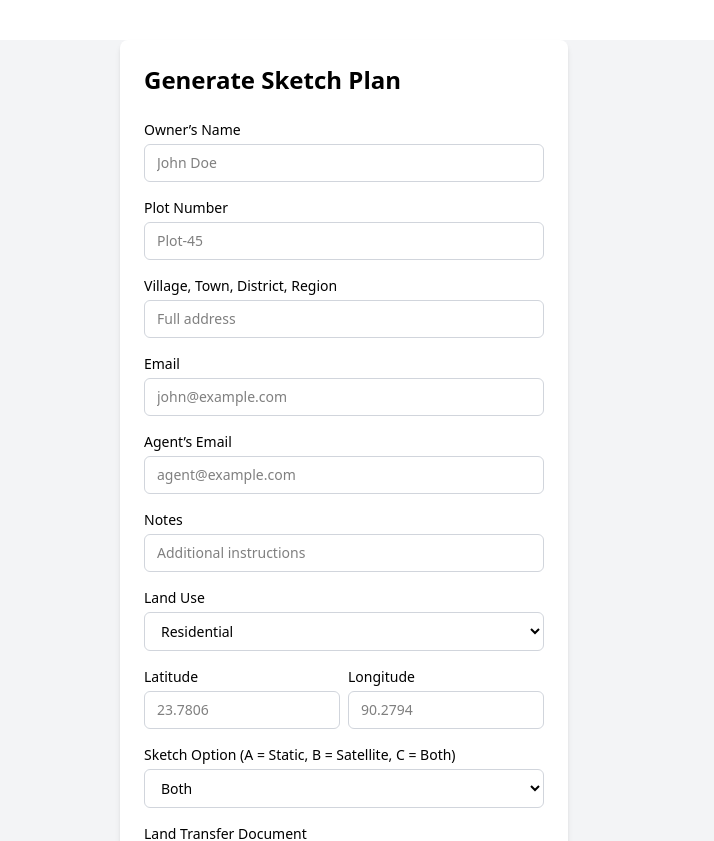
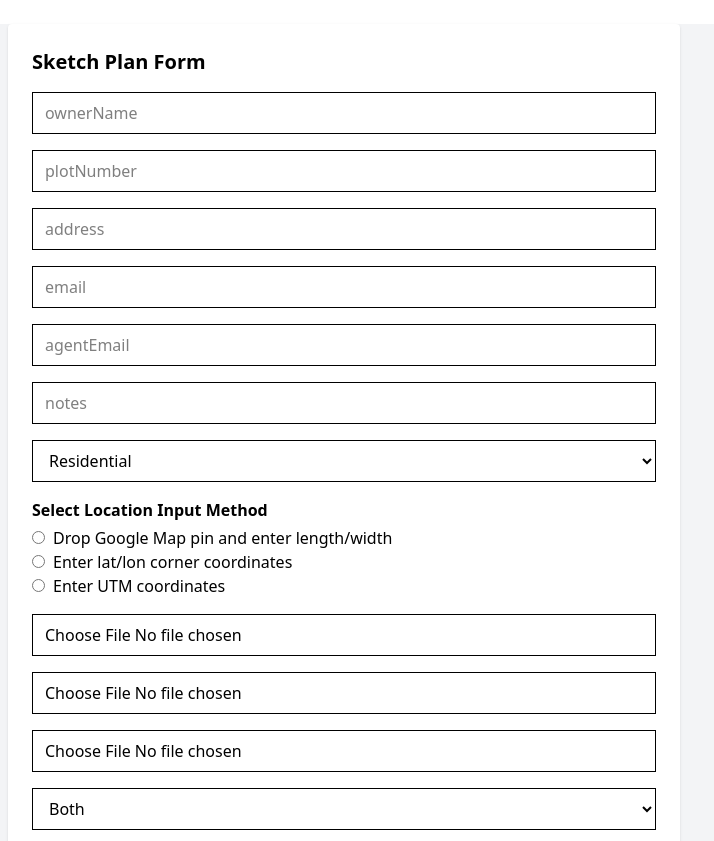
Before and after one commit to almunna/Sketchplan, a React (Vite) app in the folder frontend/: page / in a window 1280 px wide. Shown: the top 841 px of the page, without its empty margins (282-996 px from the left). Built offline with nearby package versions, Linux system fonts and the light colour scheme.

Commit message:
Update 3 SketchPlanForm.jsx

```diff
--- a/frontend/src/components/SketchPlanForm.jsx
+++ b/frontend/src/components/SketchPlanForm.jsx
@@ -1,4 +1,4 @@
-import React, { useState } from "react";
+import React, { useState, useEffect } from "react";
 
 const SketchPlanForm = () => {
   const [formData, setFormData] = useState({
@@ -17,32 +17,85 @@ const SketchPlanForm = () => {
     idProof: null,
   });
 
+  const [locationOption, setLocationOption] = useState("");
+  const [latLngCorners, setLatLngCorners] = useState([{ lat: "", lon: "" }]);
+  const [utmCoords, setUtmCoords] = useState([
+    { zone: "", easting: "", northing: "" },
+  ]);
   const [response, setResponse] = useState(null);
   const [loading, setLoading] = useState(false);
 
+  // Google Map Embed (Option A)
+  useEffect(() => {
+    if (locationOption === "A") {
+      const initMap = () => {
+        const map = new window.google.maps.Map(document.getElementById("map"), {
+          center: { lat: 13.4549, lng: -16.579 },
+          zoom: 14,
+        });
+
+        let marker = null;
+
+        map.addListener("click", (e) => {
+          const lat = e.latLng.lat();
+          const lon = e.latLng.lng();
+          setFormData((prev) => ({ ...prev, lat, lon }));
+
+          if (marker) marker.setMap(null);
+          marker = new window.google.maps.Marker({
+            position: { lat, lng: lon },
+            map,
+          });
+        });
+      };
+
+      if (!window.google) {
+        const script = document.createElement("script");
+        script.src = `https://maps.googleapis.com/maps/api/js?key=YOUR_API_KEY`;
+        script.async = true;
+        script.onload = initMap;
+        document.body.appendChild(script);
+      } else {
+        initMap();
+      }
+    }
+  }, [locationOption]);
+
   const handleChange = (e) => {
     const { name, value, files } = e.target;
-    if (files) {
-      setFormData((prev) => ({ ...prev, [name]: files[0] }));
-    } else {
-      setFormData((prev) => ({ ...prev, [name]: value }));
-    }
+    setFormData((prev) => ({
+      ...prev,
+      [name]: files ? files[0] : value,
+    }));
   };
 
   const handleSubmit = async (e) => {
     e.preventDefault();
+
+    if (
+      (locationOption === "A" && (!formData.lat || !formData.lon)) ||
+      (locationOption === "B" && latLngCorners.length < 4) ||
+      (locationOption === "C" && utmCoords.length < 4)
+    ) {
+      alert("Please complete the selected location input method.");
+      return;
+    }
+
     const data = new FormData();
+    Object.entries(formData).forEach(([key, value]) => {
+      if (value) data.append(key, value);
+    });
 
-    Object.entries(formData).forEach(([key, value]) => {
-      if (value !== null && value !== "") {
-        data.append(key, value);
+    if (locationOption === "B") {
+      data.append("latLngCorners", JSON.stringify(latLngCorners));
+    } else if (locationOption === "C") {
+      data.append("utmCoords", JSON.stringify(utmCoords));
     }
-    });
 
     try {
       setLoading(true);
       const res = await fetch(
-        "https://sketchplan-8.onrender.com/api/submissions",
+        "https://sketchplan.onrender.com/api/submissions",
         {
           method: "POST",
           body: data,
@@ -52,8 +105,6 @@ const SketchPlanForm = () => {
       if (!res.ok) throw new Error("Submission failed");
       const json = await res.json();
       setResponse(json);
-
-      // Reset form
       setFormData({
         ownerName: "",
         plotNumber: "",
@@ -69,146 +120,262 @@ const SketchPlanForm = () => {
         utmSketch: null,
         idProof: null,
       });
+      setLatLngCorners([{ lat: "", lon: "" }]);
+      setUtmCoords([{ zone: "", easting: "", northing: "" }]);
+      setLocationOption("");
     } catch (err) {
-      console.error(err);
       alert("Submission failed. Please try again.");
     } finally {
       setLoading(false);
     }
   };
 
-  return (
-    <div className="max-w-md mx-auto bg-white shadow-md rounded-lg p-6 mt-10">
-      <h2 className="text-2xl font-bold mb-6">Generate Sketch Plan</h2>
-
-      <form className="space-y-4" onSubmit={handleSubmit}>
-        {[
-          ["ownerName", "Owner’s Name", "John Doe"],
-          ["plotNumber", "Plot Number", "Plot-45"],
-          ["address", "Village, Town, District, Region", "Full address"],
-          ["email", "Email", "john@example.com"],
-          ["agentEmail", "Agent’s Email", "agent@example.com"],
-          ["notes", "Notes", "Additional instructions"],
-        ].map(([name, label, placeholder]) => (
-          <div key={name}>
-            <label className="block text-sm font-medium mb-1">{label}</label>
+  const renderLatLngInputs = () => (
+    <>
+      {latLngCorners.map((pair, idx) => (
+        <div className="flex gap-2 mb-2" key={idx}>
           <input
-              type="text"
-              name={name}
-              value={formData[name]}
-              onChange={handleChange}
-              placeholder={placeholder}
-              className="w-full border border-gray-300 rounded-md px-3 py-2 text-sm focus:outline-none focus:ring-2 focus:ring-blue-500"
-              required={[
-                "ownerName",
-                "address",
-                "landUse",
-                "sketchOption",
-              ].includes(name)}
+            type="number"
+            step="any"
+            placeholder="Latitude"
+            className="w-1/2 border px-2 py-1"
+            value={pair.lat}
+            onChange={(e) => {
+              const updated = [...latLngCorners];
+              updated[idx].lat = e.target.value;
+              setLatLngCorners(updated);
+            }}
+          />
+          <input
+            type="number"
+            step="any"
+            placeholder="Longitude"
+            className="w-1/2 border px-2 py-1"
+            value={pair.lon}
+            onChange={(e) => {
+              const updated = [...latLngCorners];
+              updated[idx].lon = e.target.value;
+              setLatLngCorners(updated);
+            }}
           />
         </div>
       ))}
+      <button
+        type="button"
+        onClick={() =>
+          setLatLngCorners([...latLngCorners, { lat: "", lon: "" }])
+        }
+      >
+        ➕ Add Point
+      </button>
+    </>
+  );
 
-        <div>
-          <label className="block text-sm font-medium mb-1">Land Use</label>
+  const renderUtmInputs = () => (
+    <>
+      {utmCoords.map((point, idx) => (
+        <div className="flex gap-2 mb-2" key={idx}>
+          <input
+            type="text"
+            placeholder="Zone"
+            className="w-1/3 border px-2 py-1"
+            value={point.zone}
+            onChange={(e) => {
+              const updated = [...utmCoords];
+              updated[idx].zone = e.target.value;
+              setUtmCoords(updated);
+            }}
+          />
+          <input
+            type="number"
+            placeholder="Easting"
+            className="w-1/3 border px-2 py-1"
+            value={point.easting}
+            onChange={(e) => {
+              const updated = [...utmCoords];
+              updated[idx].easting = e.target.value;
+              setUtmCoords(updated);
+            }}
+          />
+          <input
+            type="number"
+            placeholder="Northing"
+            className="w-1/3 border px-2 py-1"
+            value={point.northing}
+            onChange={(e) => {
+              const updated = [...utmCoords];
+              updated[idx].northing = e.target.value;
+              setUtmCoords(updated);
+            }}
+          />
+        </div>
+      ))}
+      <button
+        type="button"
+        onClick={() =>
+          setUtmCoords([...utmCoords, { zone: "", easting: "", northing: "" }])
+        }
+      >
+        ➕ Add UTM
+      </button>
+    </>
+  );
+
+  return (
+    <div className="max-w-2xl mx-auto p-6 bg-white rounded shadow mt-6">
+      <h2 className="text-xl font-bold mb-4">Sketch Plan Form</h2>
+      <form onSubmit={handleSubmit} className="space-y-4">
+        {/* General Form Fields */}
+        {[
+          "ownerName",
+          "plotNumber",
+          "address",
+          "email",
+          "agentEmail",
+          "notes",
+        ].map((field) => (
+          <input
+            key={field}
+            name={field}
+            type="text"
+            value={formData[field]}
+            onChange={handleChange}
+            placeholder={field}
+            className="w-full border px-3 py-2"
+          />
+        ))}
+
+        {/* Select Land Use */}
         <select
           name="landUse"
           value={formData.landUse}
           onChange={handleChange}
-            className="w-full border border-gray-300 rounded-md px-3 py-2 text-sm focus:outline-none focus:ring-2 focus:ring-blue-500"
+          className="w-full border px-3 py-2"
         >
-            <option value="Residential">Residential</option>
-            <option value="Commercial">Commercial</option>
-            <option value="Agriculture">Agriculture</option>
+          <option>Residential</option>
+          <option>Commercial</option>
+          <option>Agriculture</option>
         </select>
-        </div>
 
-        <div className="flex gap-2">
-          {["lat", "lon"].map((coord) => (
-            <div className="w-1/2" key={coord}>
-              <label className="block text-sm font-medium mb-1">
-                {coord === "lat" ? "Latitude" : "Longitude"}
+        {/* Location Input Options */}
+        <div>
+          <label className="block font-semibold mb-1">
+            Select Location Input Method
           </label>
+          {["A", "B", "C"].map((opt) => (
+            <div key={opt}>
               <input
-                type="number"
-                step="any"
-                name={coord}
-                value={formData[coord]}
-                onChange={handleChange}
-                placeholder={coord === "lat" ? "23.7806" : "90.2794"}
-                className="w-full border border-gray-300 rounded-md px-3 py-2 text-sm focus:outline-none focus:ring-2 focus:ring-blue-500"
+                type="radio"
+                id={`opt${opt}`}
+                name="locationOption"
+                value={opt}
+                checked={locationOption === opt}
+                onChange={(e) => setLocationOption(e.target.value)}
               />
+              <label htmlFor={`opt${opt}`} className="ml-2">
+                {opt === "A"
+                  ? "Drop Google Map pin and enter length/width"
+                  : opt === "B"
+                  ? "Enter lat/lon corner coordinates"
+                  : "Enter UTM coordinates"}
+              </label>
             </div>
           ))}
         </div>
 
-        <div>
-          <label className="block text-sm font-medium mb-1">
-            Sketch Option (A = Static, B = Satellite, C = Both)
-          </label>
+        {/* Dynamic Sections */}
+        {locationOption === "A" && (
+          <>
+            <div id="map" style={{ height: "300px" }} className="my-3" />
+            <input
+              type="number"
+              name="lat"
+              value={formData.lat}
+              readOnly
+              className="border px-2 py-1"
+            />
+            <input
+              type="number"
+              name="lon"
+              value={formData.lon}
+              readOnly
+              className="border px-2 py-1"
+            />
+            <input
+              type="number"
+              name="length"
+              placeholder="Length (m)"
+              onChange={handleChange}
+              className="border px-2 py-1"
+            />
+            <input
+              type="number"
+              name="width"
+              placeholder="Width (m)"
+              onChange={handleChange}
+              className="border px-2 py-1"
+            />
+          </>
+        )}
+        {locationOption === "B" && renderLatLngInputs()}
+        {locationOption === "C" && renderUtmInputs()}
+
+        {/* File Uploads */}
+        {["landTransfer", "utmSketch", "idProof"].map((name) => (
+          <input
+            key={name}
+            type="file"
+            name={name}
+            onChange={handleChange}
+            accept=".pdf,image/*"
+            className="w-full border px-3 py-2"
+          />
+        ))}
+
+        {/* Sketch Type */}
         <select
           name="sketchOption"
           value={formData.sketchOption}
           onChange={handleChange}
-            className="w-full border border-gray-300 rounded-md px-3 py-2 text-sm focus:outline-none focus:ring-2 focus:ring-blue-500"
+          className="w-full border px-3 py-2"
         >
           <option value="A">Static Only</option>
           <option value="B">Satellite Only</option>
           <option value="C">Both</option>
         </select>
-        </div>
-
-        {[
-          ["landTransfer", "Land Transfer Document"],
-          ["utmSketch", "UTM Sketch File"],
-          ["idProof", "ID Proof"],
-        ].map(([name, label]) => (
-          <div key={name}>
-            <label className="block text-sm font-medium mb-1">{label}</label>
-            <input
-              type="file"
-              name={name}
-              onChange={handleChange}
-              accept=".pdf,image/*"
-              className="w-full border border-gray-300 rounded-md px-3 py-2 text-sm file:mr-3 file:py-2 file:px-4 file:rounded-md file:border-0 file:bg-blue-600 file:text-white hover:file:bg-blue-700"
-            />
-          </div>
-        ))}
 
         <button
           type="submit"
           disabled={loading}
-          className="w-full bg-blue-600 hover:bg-blue-700 text-white font-medium py-2 px-4 rounded-md"
+          className="w-full bg-blue-600 text-white py-2 rounded"
         >
-          {loading ? "Submitting..." : "Generate Sketch"}
+          {loading ? "Submitting..." : "Generate Sketch Plan"}
         </button>
 
         {response?.message && (
-          <div className="mt-6 rounded-md bg-green-100 p-4 border border-green-300">
-            <h3 className="text-green-800 font-semibold mb-1">
-              🎉 {response.message}
-            </h3>
+          <div className="mt-4 bg-green-100 border border-green-400 p-3 rounded">
+            <strong>{response.message}</strong>
             {response.generatedPDFs?.staticPDF && (
-              <p className="text-sm mt-2 text-green-700">
-                📄 Static Sketch Plan:{" "}
+              <p>
+                Static:{" "}
                 <a
                   href={response.generatedPDFs.staticPDF}
                   target="_blank"
-                  rel="noopener noreferrer"
-                  className="underline text-blue-600 hover:text-blue-800"
+                  rel="noreferrer"
+                  className="text-blue-600 underline"
                 >
                   View PDF
                 </a>
               </p>
             )}
             {response.generatedPDFs?.satellitePDF && (
-              <p className="text-sm mt-1 text-green-700">
-                🛰️ Satellite Sketch Plan:{" "}
+              <p>
+                Satellite:{" "}
                 <a
                   href={response.generatedPDFs.satellitePDF}
                   target="_blank"
-                  rel="noopener noreferrer"
-                  className="underline text-blue-600 hover:text-blue-800"
+                  rel="noreferrer"
+                  className="text-blue-600 underline"
                 >
                   View PDF
                 </a>
```
Lines whose indentation alone changed are shown as unchanged.
